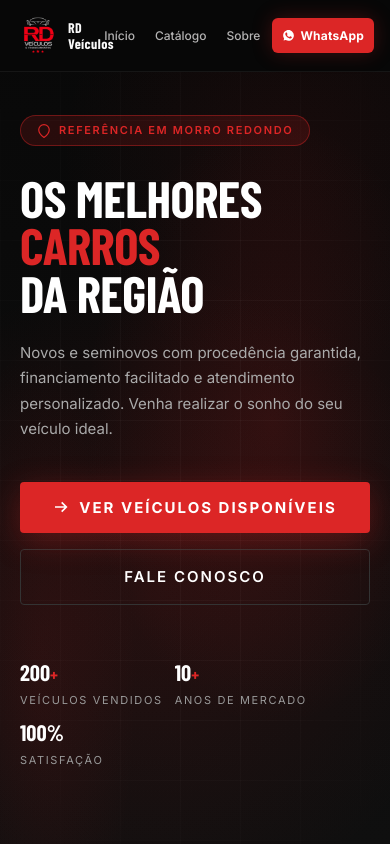
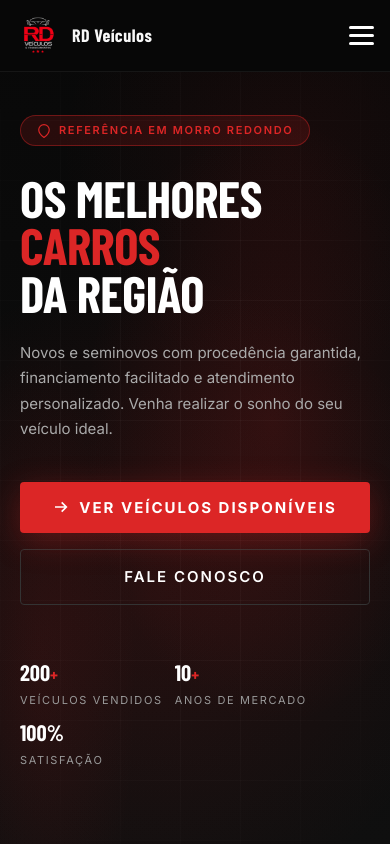
Before and after one commit to leonardorosler/rd-veiculos, a React (Vite) app in the folder frontend/: page / in a window 390 px wide. Shown: the top 844 px of the page. Built offline with nearby package versions, Linux system fonts and the light colour scheme; no server answers; a web font is replaced by a local one.

Commit message:
style(frontend):new hamburger button navbar,new footer button links

```diff
--- a/frontend/src/components/Footer/Footer.css
+++ b/frontend/src/components/Footer/Footer.css
@@ -87,6 +87,7 @@
 .footer__link{
   font-size:14px;color:var(--texto-sec);
   transition:color var(--ease);
+  margin-right: auto;
 }
 
 .footer__link:hover{color:var(--red)}
--- a/frontend/src/components/Footer/Footer.jsx
+++ b/frontend/src/components/Footer/Footer.jsx
@@ -34,9 +34,23 @@ export default function Footer() {
                     <div className="footer__col">
                         <h4 className="footer__col-titulo">Navegação</h4>
                         <nav className="footer__nav">
-                            <Link to="/" className="footer__link">Catálogo</Link>
-                            <Link to="/sobre" className="footer__link">Sobre Nós</Link>
-                            <Link to="/sobre#contato" className="footer__link">Contato</Link>
+                            <button className="footer__link" onClick={() => {
+                                document.getElementById('catalogo')?.scrollIntoView({ behavior: 'smooth' })
+                                fecharMenu()
+                                }}>
+                                Catálogo
+                                </button>
+
+
+                            <button className="footer__link" onClick={() => {
+                                document.getElementById('sobre')?.scrollIntoView({ behavior: 'smooth' })
+                                fecharMenu()
+                                }}>
+                                Sobre
+                            </button>
+
+                            <a href="https://wa.me/5553999513430" target="_blank" rel="noopener noreferrer"
+                            className="footer__link">Contato</a>
                         </nav>
                     </div>
 
--- a/frontend/src/components/Navbar/Navbar.css
+++ b/frontend/src/components/Navbar/Navbar.css
@@ -98,14 +98,73 @@
   border-radius: 8px;
 }
 
-@media (max-width: 540px) {
-  .navbar__inner { gap: 8px; }
-  .navbar__logo { gap: 8px; }
-  .navbar__logo-img { width: 36px; height: 36px; }
-  .navbar__logo-nome { font-size: 14px; }
-  .navbar__logo-sub { display: none; }
-  .navbar__links { gap: 4px; }
-  .navbar__link { padding: 6px 8px; font-size: 12px; }
-  .navbar__wpp { padding: 8px 10px; font-size: 12px; gap: 5px; margin-left: 0; }
-  .navbar__wpp svg { width: 13px; height: 13px; }
+/* BOTÃO HAMBURGUER */
+.navbar__toggle {
+  display: none;
+  flex-direction: column;
+  cursor: pointer;
+  gap: 5px;
 }
+
+.navbar__toggle span {
+  width: 25px;
+  height: 3px;
+  background: white;
+  border-radius: 2px;
+  transition: 0.3s;
+}
+
+/* ANIMAÇÃO X */
+.navbar__toggle.ativo span:nth-child(1) {
+  transform: rotate(45deg) translate(5px, 5px);
+}
+
+.navbar__toggle.ativo span:nth-child(2) {
+  opacity: 0;
+}
+
+.navbar__toggle.ativo span:nth-child(3) {
+  transform: rotate(-45deg) translate(5px, -5px);
+}
+
+@media (max-width: 768px) {
+
+  .navbar__toggle {
+    display: flex;
+  }
+
+  .navbar__links {
+    position: absolute;
+    top: 72px;
+    left: 0;
+    width: 100%;
+    background: rgba(8,8,8,0.98);
+    backdrop-filter: blur(20px);
+
+    flex-direction: column;
+    align-items: center;
+    gap: 16px;
+
+    padding: 20px 0;
+
+    transform: translateY(-200%);
+    transition: 0.3s;
+  }
+
+  .navbar__links.ativo {
+    transform: translateY(0);
+  }
+
+  .navbar__link {
+    font-size: 16px;
+  }
+
+  .navbar__wpp {
+    margin-top: 10px;
+  }
+
+  /* AJUSTES LOGO */
+  .navbar__logo-sub {
+    display: none;
+  }
+}
--- a/frontend/src/components/Navbar/Navbar.jsx
+++ b/frontend/src/components/Navbar/Navbar.jsx
@@ -1,14 +1,24 @@
 import { Link, useLocation } from 'react-router-dom'
+import { useState } from 'react'
 import './Navbar.css'
 import logo from '../../assets/logo.png'
 
-
 export default function Navbar() {
   const { pathname } = useLocation()
+  const [menuOpen, setMenuOpen] = useState(false)
+
+  function toggleMenu() {
+    setMenuOpen(!menuOpen)
+  }
+
+  function fecharMenu() {
+    setMenuOpen(false)
+  }
 
   return (
     <nav className="navbar">
       <div className="container navbar__inner">
+
         <Link to="/" className="navbar__logo">
           <img src={logo} alt="RD Veículos" className="navbar__logo-img" />
           <div className="navbar__logo-texto">
@@ -17,44 +27,44 @@ export default function Navbar() {
           </div>
         </Link>
 
-        <div className="navbar__links">
+        {/* BOTÃO HAMBURGUER */}
+        <div
+          className={`navbar__toggle ${menuOpen ? 'ativo' : ''}`}
+          onClick={toggleMenu}
+        >
+          <span></span>
+          <span></span>
+          <span></span>
+        </div>
 
-          <Link
-            to="/"
-            className="navbar__link"
-            onClick={() => window.scrollTo(0, 0)}
-            >
+        {/* LINKS */}
+        <div className={`navbar__links ${menuOpen ? 'ativo' : ''}`}>
+
+          <Link to="/" className="navbar__link" onClick={fecharMenu}>
             Início
           </Link>
 
-          <button
-            className="navbar__link"
-            onClick={() => {
-            const el = document.getElementById('catalogo')
-            if (el) {
-            el.scrollIntoView({ behavior: 'smooth' })
-           }
-          }}
-          >
-           Catálogo
+          <button className="navbar__link" onClick={() => {
+            document.getElementById('catalogo')?.scrollIntoView({ behavior: 'smooth' })
+            fecharMenu()
+          }}>
+            Catálogo
           </button>
 
-          <button
-            className="navbar__link"
-            onClick={() => {
+          <button className="navbar__link" onClick={() => {
             document.getElementById('sobre')?.scrollIntoView({ behavior: 'smooth' })
-            }}
-            >
+            fecharMenu()
+          }}>
             Sobre
           </button>
 
-          <a href="https://wa.me/5553999513430"
+          <a
+            href="https://wa.me/5553999513430"
             target="_blank"
             rel="noopener noreferrer"
-            className="navbar__wpp">
-            <svg width="15" height="15" viewBox="0 0 24 24" fill="currentColor">
-              <path d="M17.472 14.382c-.297-.149-1.758-.867-2.03-.967-.273-.099-.471-.148-.67.15-.197.297-.767.966-.94 1.164-.173.199-.347.223-.644.075-.297-.15-1.255-.463-2.39-1.475-.883-.788-1.48-1.761-1.653-2.059-.173-.297-.018-.458.13-.606.134-.133.298-.347.446-.52.149-.174.198-.298.298-.497.099-.198.05-.371-.025-.52-.075-.149-.669-1.612-.916-2.207-.242-.579-.487-.5-.669-.51-.173-.008-.371-.01-.57-.01-.198 0-.52.074-.792.372-.272.297-1.04 1.016-1.04 2.479 0 1.462 1.065 2.875 1.213 3.074.149.198 2.096 3.2 5.077 4.487.709.306 1.262.489 1.694.625.712.227 1.36.195 1.871.118.571-.085 1.758-.719 2.006-1.413.248-.694.248-1.289.173-1.413-.074-.124-.272-.198-.57-.347m-5.421 7.403h-.004a9.87 9.87 0 01-5.031-1.378l-.361-.214-3.741.982.998-3.648-.235-.374a9.86 9.86 0 01-1.51-5.26c.001-5.45 4.436-9.884 9.888-9.884 2.64 0 5.122 1.03 6.988 2.898a9.825 9.825 0 012.893 6.994c-.003 5.45-4.437 9.884-9.885 9.884" />
-            </svg>
+            className="navbar__wpp"
+            onClick={fecharMenu}
+          >
             WhatsApp
           </a>
         </div>
```
